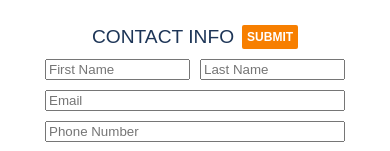
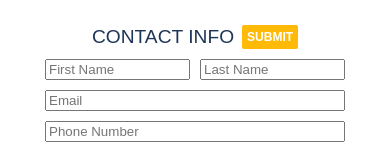
Before and after one commit to eascodes/cv-app, a React (Create React App) app in the folder cv-project/: page / in a window 390 px wide. In both pictures the pointer is over the button 270 px from the left and 37 px from the top of the page. Shown: the top 151 px of the page. Built offline with nearby package versions, Linux system fonts and the light colour scheme.

Commit message:
Add media queries to improve mobile responsivity

```diff
--- a/cv-project/src/styles/style.css
+++ b/cv-project/src/styles/style.css
@@ -9,6 +9,12 @@ body {
 
 .general-div>.edit-button {
     top: 25px;
+}
+
+@media only screen and (max-width: 768px) {
+    .general-div>.edit-button {
+        top: 85px;
+    }
 }
 
 button {
@@ -33,14 +39,9 @@ button:hover {
     cursor: pointer;
 }
 
-.edit-button:hover {
-    color: white;
-    background-color: #1d3557
-}
-
-.general-div>.edit-button:hover {
-    background-color: white;
-    color: #f77f00;
+.edit-button:hover,
+.submit-button:hover {
+    background-color: #ffba08;
 }
 
 hr {
```
